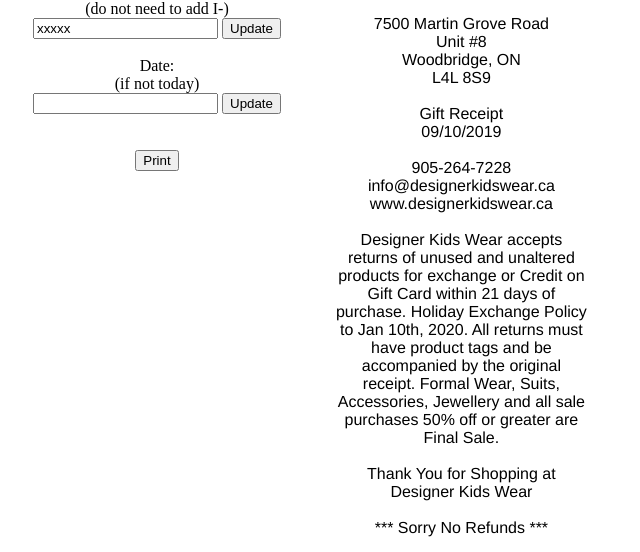
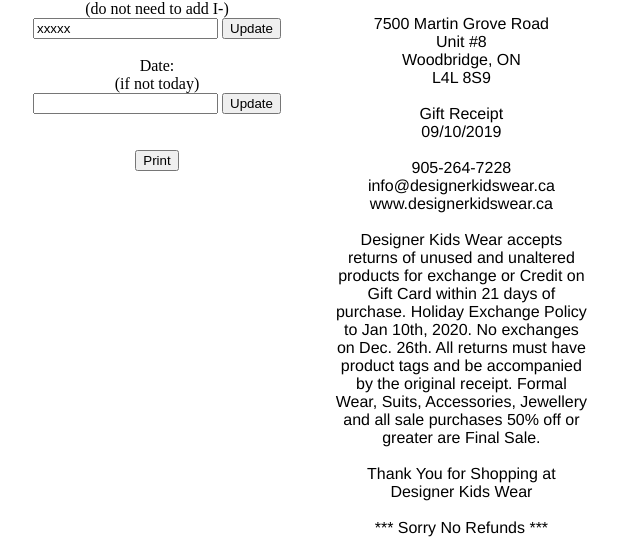
Before and after one commit to jeremiahxy/receipt-print, a plain HTML site: page index.html in a window 1280 px wide. Shown: the part 89-641 px from the top of the page, without its empty margins (0-640 px from the left). Drawn offline with Linux system fonts and the light colour scheme.

Commit message:
Update index.html

```diff
--- a/index.html
+++ b/index.html
@@ -140,7 +140,7 @@
             <br>
             <p id="return">
                 <!-- Change the Return section text here -->
-                Designer Kids Wear accepts returns of unused and unaltered products for exchange or Credit on Gift Card within 21 days of purchase. Holiday Exchange Policy to Jan 10th, 2020. All returns must have product tags and be accompanied by the original receipt. Formal Wear, Suits, Accessories, Jewellery and all sale purchases 50% off or greater are Final Sale.
+                Designer Kids Wear accepts returns of unused and unaltered products for exchange or Credit on Gift Card within 21 days of purchase. Holiday Exchange Policy to Jan 10th, 2020. No exchanges on Dec. 26th. All returns must have product tags and be accompanied by the original receipt. Formal Wear, Suits, Accessories, Jewellery and all sale purchases 50% off or greater are Final Sale.
                 <br><br> <!-- Line Break with extra space within a paragraph tag -->
                 Thank You for Shopping at Designer Kids Wear
                 <br><br> <!-- Line Break with extra space within a paragraph tag -->
```
